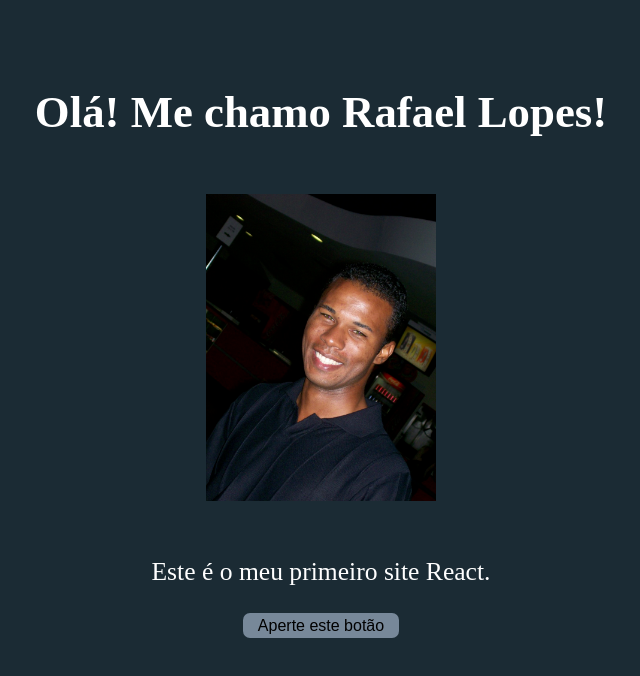
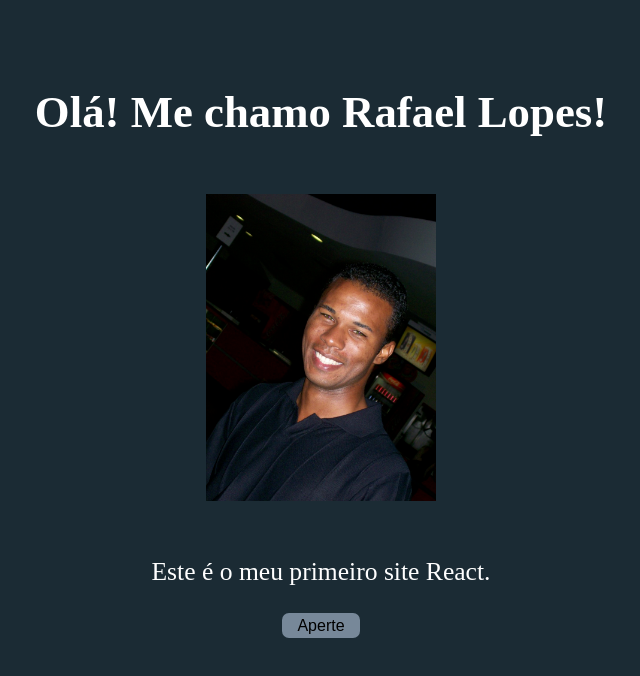
Before and after one commit to future4code/jemison-Rafael-Lopes, a React (Create React App) app in the folder modulo-3/intro-react/primeiro-react/: page / in a window 1280 px wide. Shown: the top 676 px of the page, without its empty margins (319-959 px from the left). Built offline with nearby package versions, Linux system fonts and the light colour scheme.

Commit message:
Discard changesApagar texto do botao

```diff
--- a/modulo-3/intro-react/primeiro-react/src/App.js
+++ b/modulo-3/intro-react/primeiro-react/src/App.js
@@ -16,7 +16,7 @@ function App() {
         Este é o meu primeiro site React.
       </p>
       <div>
-        <button onClick={mandarMensagem}>Aperte este botão</button>
+        <button onClick={mandarMensagem}>Aperte</button>
       </div>
     </div>
   );
```
